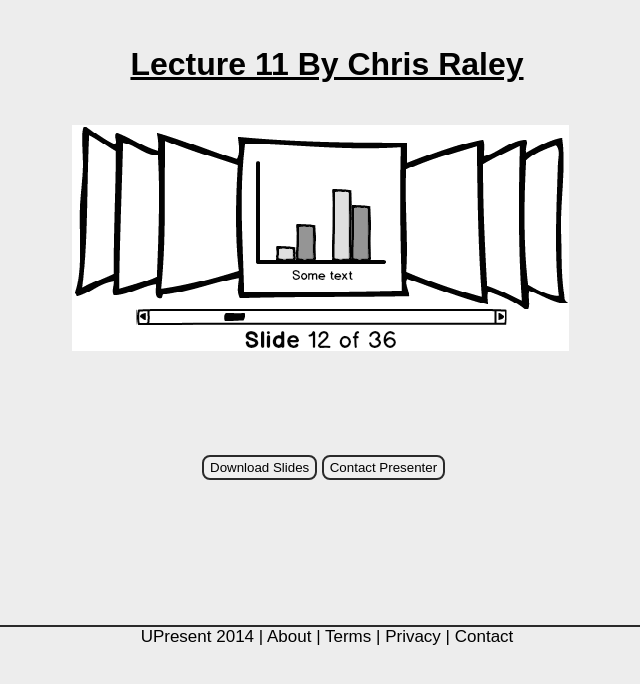
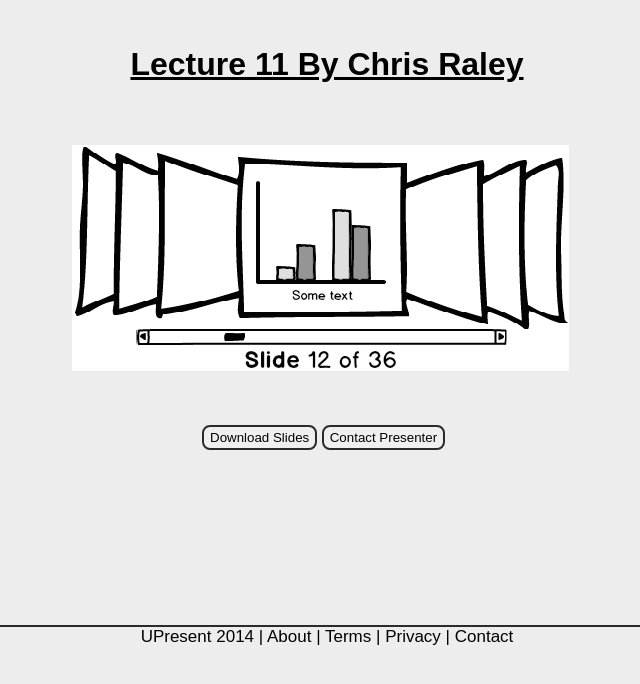
Before and after one commit to hcuri/Team5, a PHP site: page /afterview.php in a window 1280 px wide. Shown: the part 55-739 px from the top of the page, without its empty margins (313-953 px from the left). Run offline with PHP 8.4, Linux system fonts and the light colour scheme.

Commit message:
More polishing of afterview

```diff
--- a/css/styles_afterview.css
+++ b/css/styles_afterview.css
@@ -34,7 +34,7 @@
 
 #Slides {
     margin-left:270px;
-    margin-top:20px;
+    margin-top:40px;
     width:500px;
     height:300px;
 }
@@ -93,5 +93,5 @@
 #Options {
     float:left;
     margin-left:-300px;
-    margin-top:350px;
+    margin-top:320px;
 }
```
